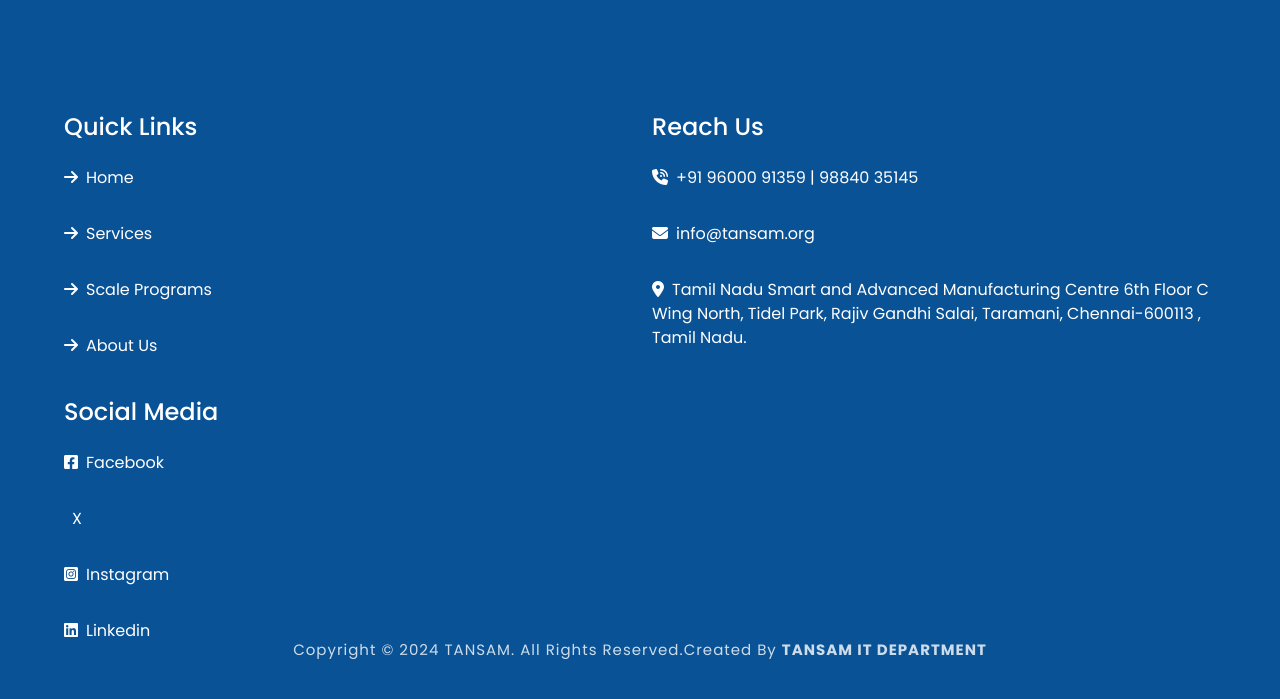
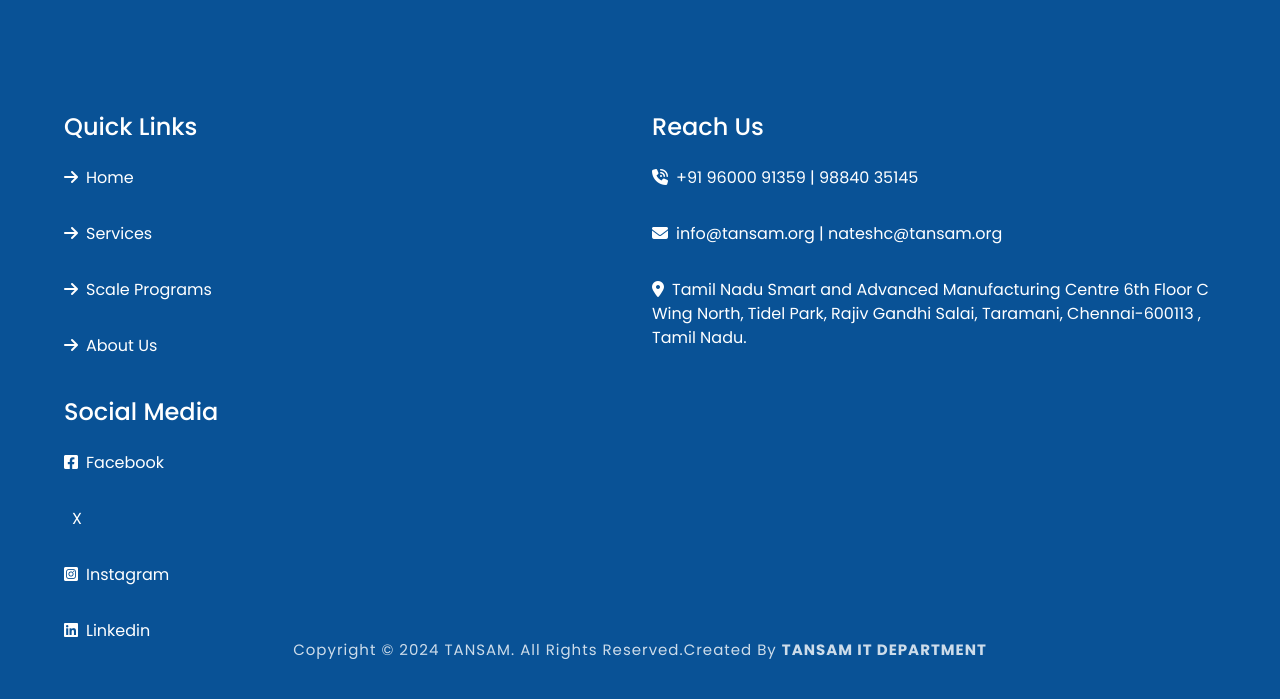
Before and after one commit to saurav00017/tansam_web, a Flask app: page /aboutus in a window 1280 px wide. Shown: the part 1513-2212 px from the top of the page. Run offline with Flask 3, Linux system fonts and the light colour scheme; some libraries are stand-ins or nearby versions.

Commit message:
mail adding

```diff
--- a/app/templates/base.html
+++ b/app/templates/base.html
@@ -172,7 +172,7 @@
                 <div class="box reveal">
                     <h3>Reach Us</h3>
                     <a href="#"><i class="fa-solid fa-phone-volume"></i>+91 96000 91359 | 98840 35145 </a>
-                    <a href="#"><i class="fas fa-envelope"></i>info@tansam.org</a>
+                    <a href="#"><i class="fas fa-envelope"></i>info@tansam.org | nateshc@tansam.org </a>
                     <a href="https://maps.app.goo.gl/EhRuHSQBzVtNLoaN9"><i class="fas fa-map-marker-alt"></i>Tamil Nadu Smart and Advanced Manufacturing Centre
                       6th Floor C Wing North, Tidel Park, Rajiv Gandhi Salai,
                       Taramani, Chennai-600113 , Tamil Nadu.</a>
```
